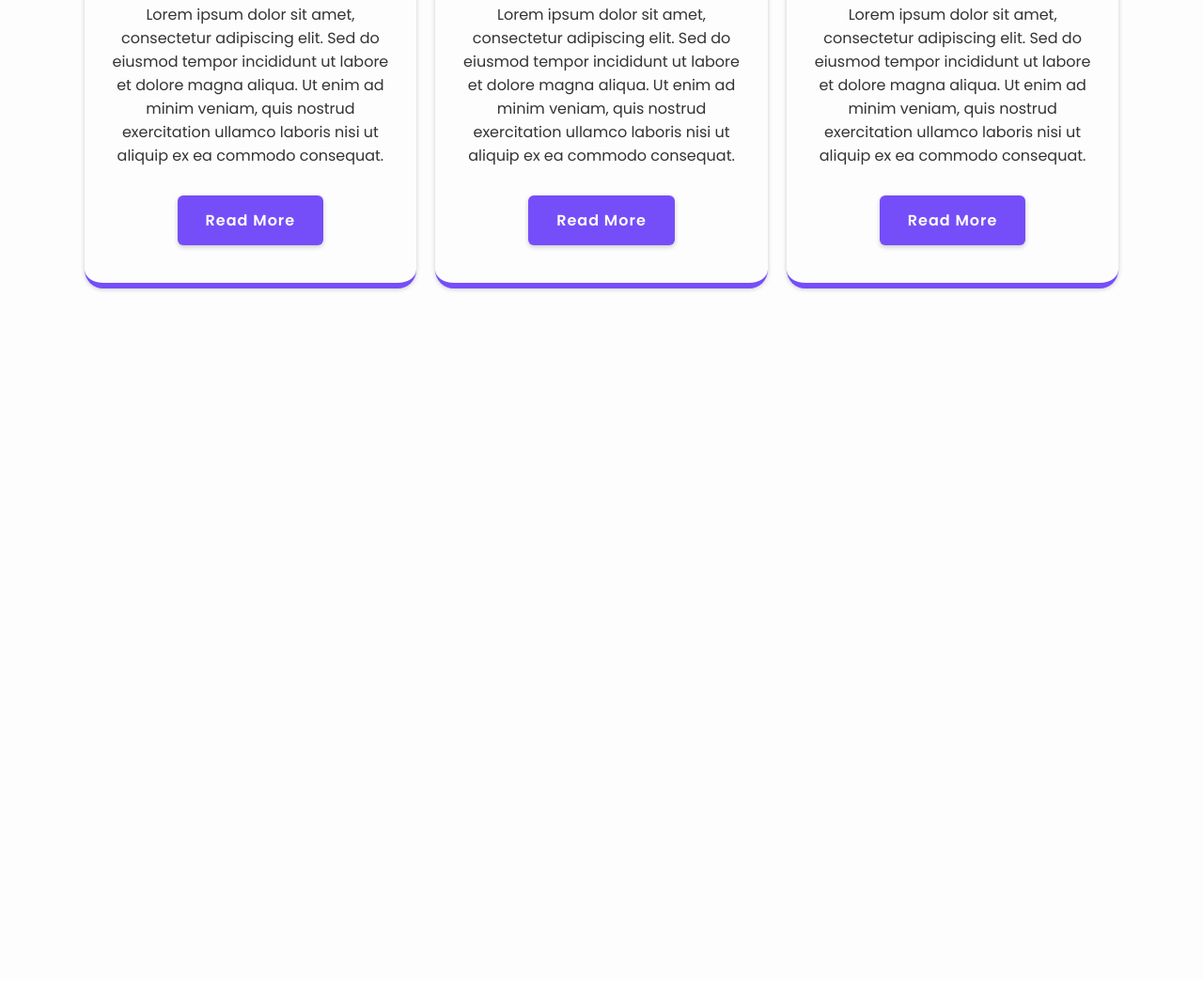
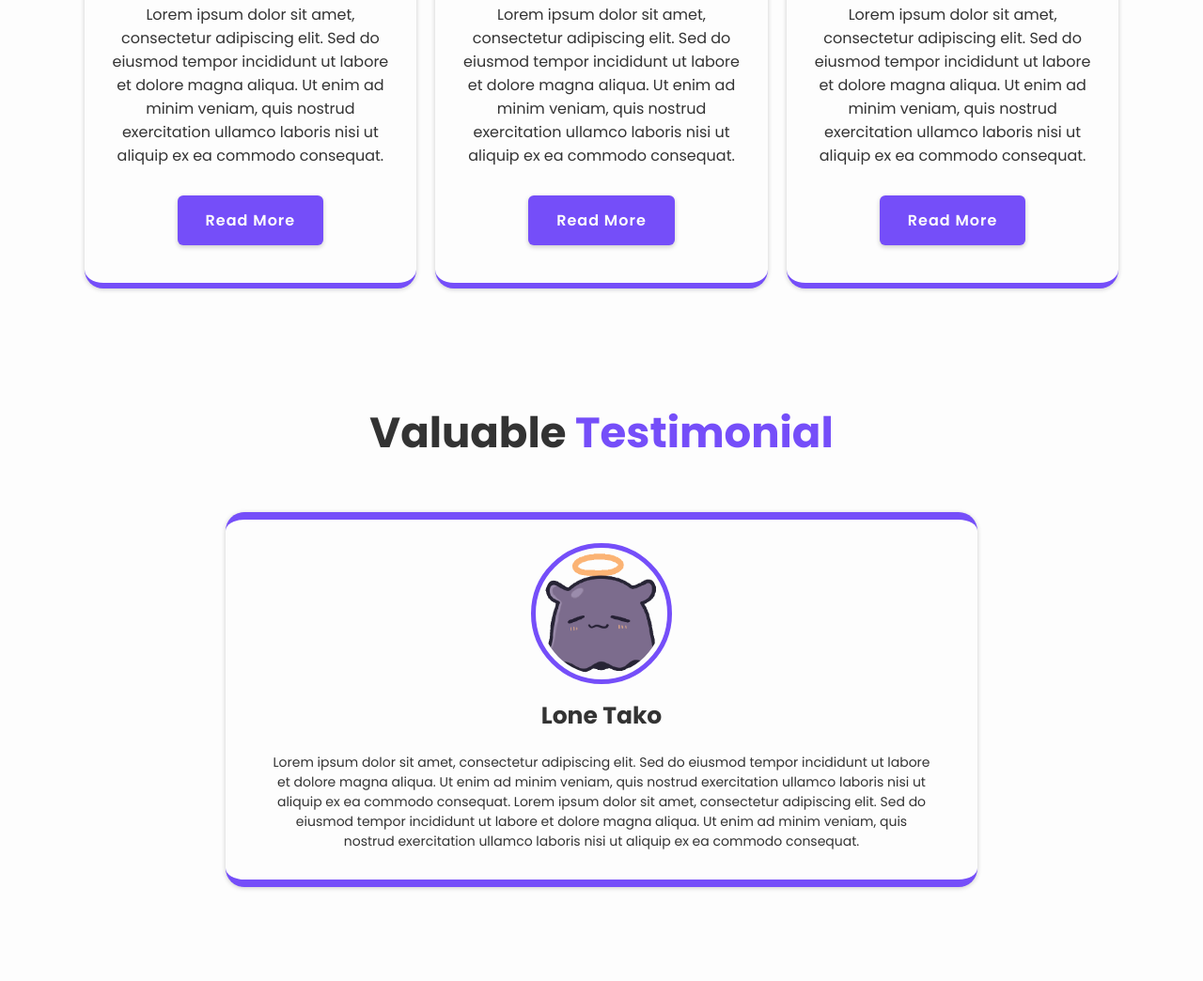
Before and after one commit to GitGudShu/GitGudShu.github.io, a plain HTML site: page index.html in a window 1280 px wide. Shown: the part 2771-3815 px from the top of the page at 94% size. Before the commit the page ends 3148 px from the top, so only its background shows below. Drawn offline with nearby package versions, Linux system fonts and the light colour scheme.

Commit message:
Update testimonial done

```diff
--- a/css/style.css
+++ b/css/style.css
@@ -417,3 +417,49 @@ span {
     font-size: 2rem;
     color: #333;
 }
+
+.testimonial-container {
+    display: flex;
+    align-items: center;
+    flex-direction: column;
+    width: 100%;
+    padding: 5rem 1rem;
+}
+
+.testimonial-container .testimonial-wrapper {
+    position: relative;
+    max-width: 90rem;
+    width: 100%;
+    padding: 5rem;
+}
+
+.testimonial-container .testimonial-slide {
+    display: flex;
+    align-items: center;
+    flex-direction: column;
+    background: var(--bg-color);
+    border-radius: 2rem;
+    box-shadow: 0 .1rem .5rem var(--shadow-color);
+    padding: 3rem 5rem;
+    border-top: .8rem solid var(--main-color);
+    border-bottom: .8rem solid var(--main-color);
+}
+
+.testimonial-slide img {
+    width: 14rem;
+    height: 14rem;
+    object-fit: cover;
+    border-radius: 50%;
+    border: .5rem solid var(--bg-color);
+    outline: .5rem solid var(--main-color);
+}
+
+.testimonial-slide h3 {
+    font-size: 2.5rem;
+    margin: 2rem 0;
+}
+
+.testimonial-slide p {
+    font-size: 1.4rem;
+    text-align: center;
+}
--- a/index.html
+++ b/index.html
@@ -229,7 +229,31 @@
     </section>
 
     <!-- Testimonial design -->
+    <div class="testimonial-container">
+        <h2 class="heading">Valuable <span>Testimonial</span></h2>
 
+        <div class="testimonial-wrapper">
+            <div class="testimonial-box">
+                <div class="testimonial-content">
+                    <div class="testimonial-slide">
+                        <img src="images/tako1.png" alt="">
+                        <h3>Lone Tako</h3>
+                        <p>Lorem ipsum dolor sit amet, consectetur adipiscing elit.
+                            Sed do eiusmod tempor incididunt ut labore et
+                            dolore magna aliqua. Ut enim ad minim veniam,
+                            quis nostrud exercitation ullamco laboris nisi ut
+                            aliquip ex ea commodo consequat.
+                            Lorem ipsum dolor sit amet, consectetur adipiscing elit.
+                            Sed do eiusmod tempor incididunt ut labore et
+                            dolore magna aliqua. Ut enim ad minim veniam,
+                            quis nostrud exercitation ullamco laboris nisi ut
+                            aliquip ex ea commodo consequat.
+                        </p>
+                    </div>
+                </div>
+            </div>
+        </div>
+    </div>
 
     <!-- custom js -->
     <script src="js/script.js"></script>
```
